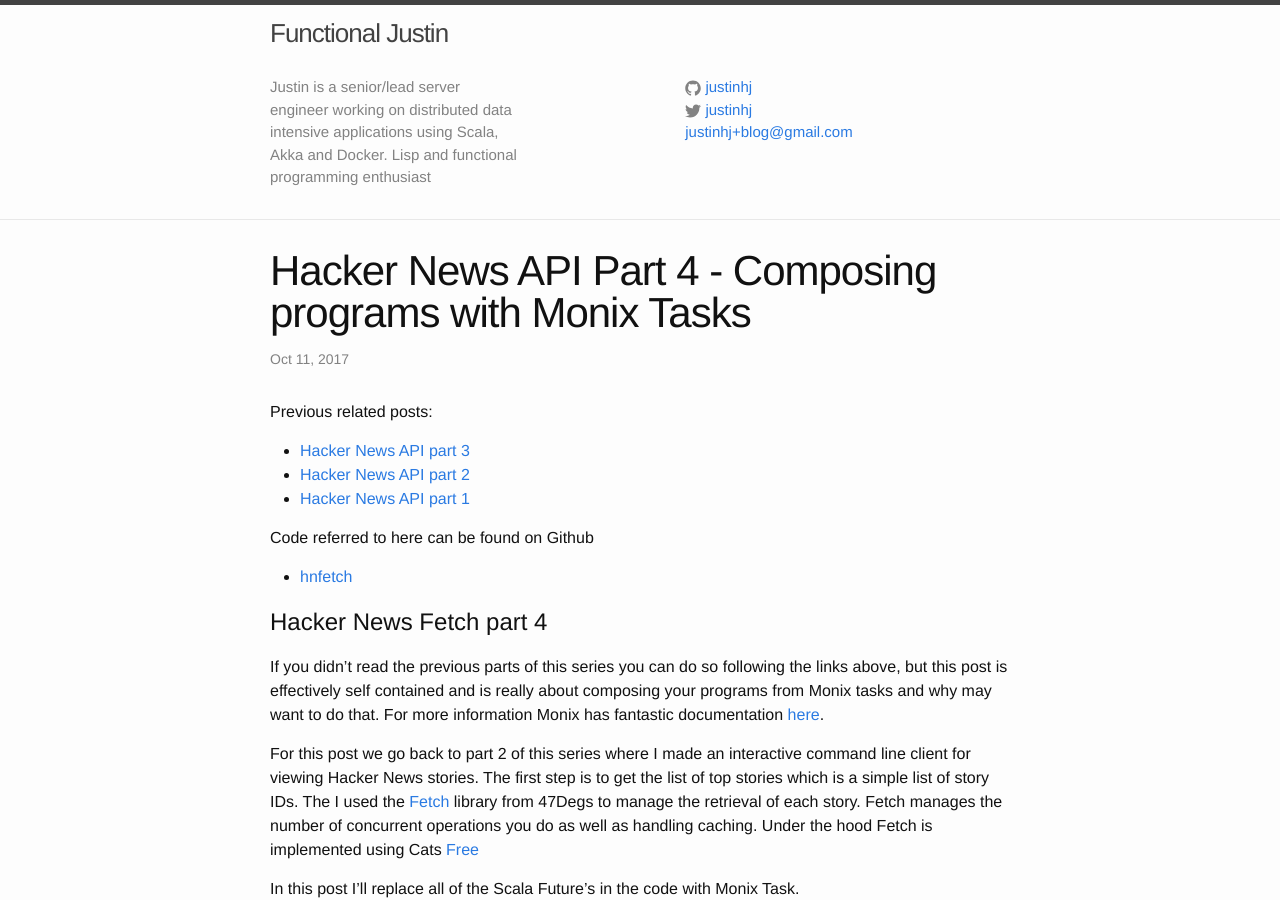
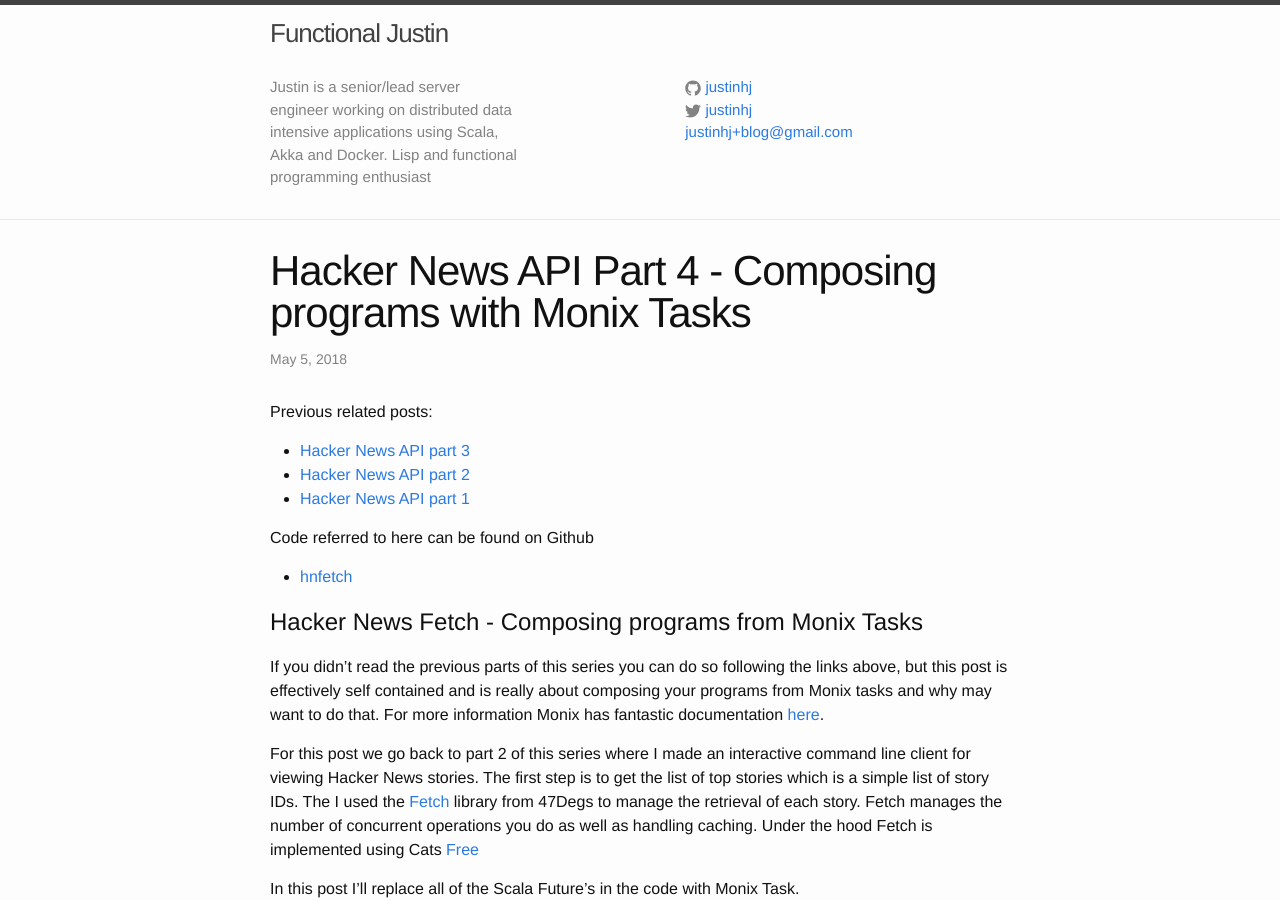
Before and after one commit to justinhj/justinhj.github.io, a Jekyll site: the page built from _posts/2018-05-06-hacker-news-api-4.md, in a window 1280 px wide and 900 px high. Built offline with Jekyll 4.4.1, drawn with Linux system fonts in a browser that asks for light colours; comment, search, counter and statistics services are not loaded.

Commit message:
cleanups

```diff
--- a/_posts/2018-05-06-hacker-news-api-4.md
+++ b/_posts/2018-05-06-hacker-news-api-4.md
@@ -1,7 +1,7 @@
 ---
 layout: post
 title:  "Hacker News API Part 4 - Composing programs with Monix Tasks"
-date:   2017-10-11 00:00:00 -0000
+date:   2018-05-05 00:00:00 -0000
 tags:
 - scala
 - functional programming
@@ -21,7 +21,7 @@
 
 - [hnfetch](https://github.com/justinhj/hnfetch)
 
-# Hacker News Fetch part 4
+# Hacker News Fetch - Composing programs from Monix Tasks
 
 If you didn't read the previous parts of this series you can do so following the links above, but this post is effectively self contained and is really about composing your programs from Monix tasks and why may want to do that. For more information Monix has fantastic documentation [here](https://monix.io/docs/3x/).
 
```
Also changed, not shown: other parts of _posts/2018-05-06-hacker-news-api-4.md (+1 -1 lines).
